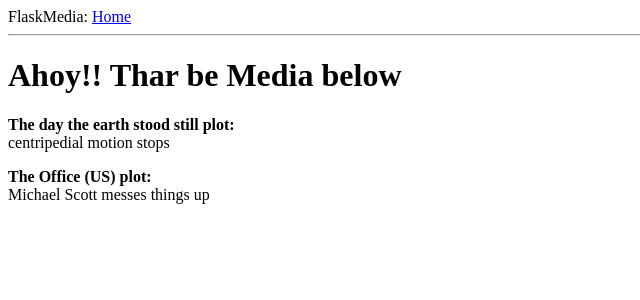
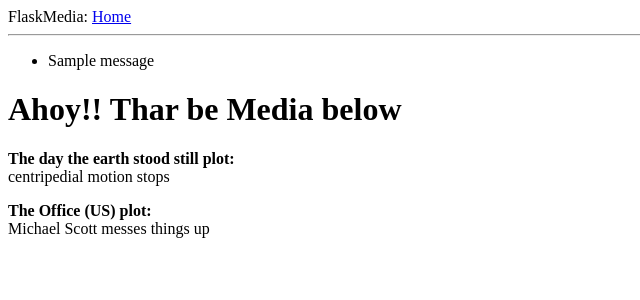
Before and after one commit to samcheck/PyMedia, a Flask app: page / in a window 1280 px wide. Shown: the top 300 px of the page, without its empty margins (0-640 px from the left). Run offline with Flask 2, Linux system fonts and the light colour scheme; one stand-in notice (Sample message) is shown.

Commit message:
adding flashed messages

```diff
--- a/FlaskMedia/templates/base.html
+++ b/FlaskMedia/templates/base.html
@@ -9,6 +9,15 @@
 	<body>
 		<div>FlaskMedia: <a href="/index">Home</a></div>
 		<hr>
+		{% with messages = get_flashed_messages() %}
+			{% if messages %}
+				<ul>
+				{% for message in messages %}
+					<li>{{ message }}</li>
+				{% endfor %}
+				</ul>
+			{% endif %}
+		{% endwith %}
 		{% block content %}{% endblock %}
 	</body>
 </html>
--- a/FlaskMedia/views.py
+++ b/FlaskMedia/views.py
@@ -1,4 +1,4 @@
-from flask import render_template
+from flask import render_template, flash, redirect
 from FlaskMedia import app
 
 @app.route('/')
```
